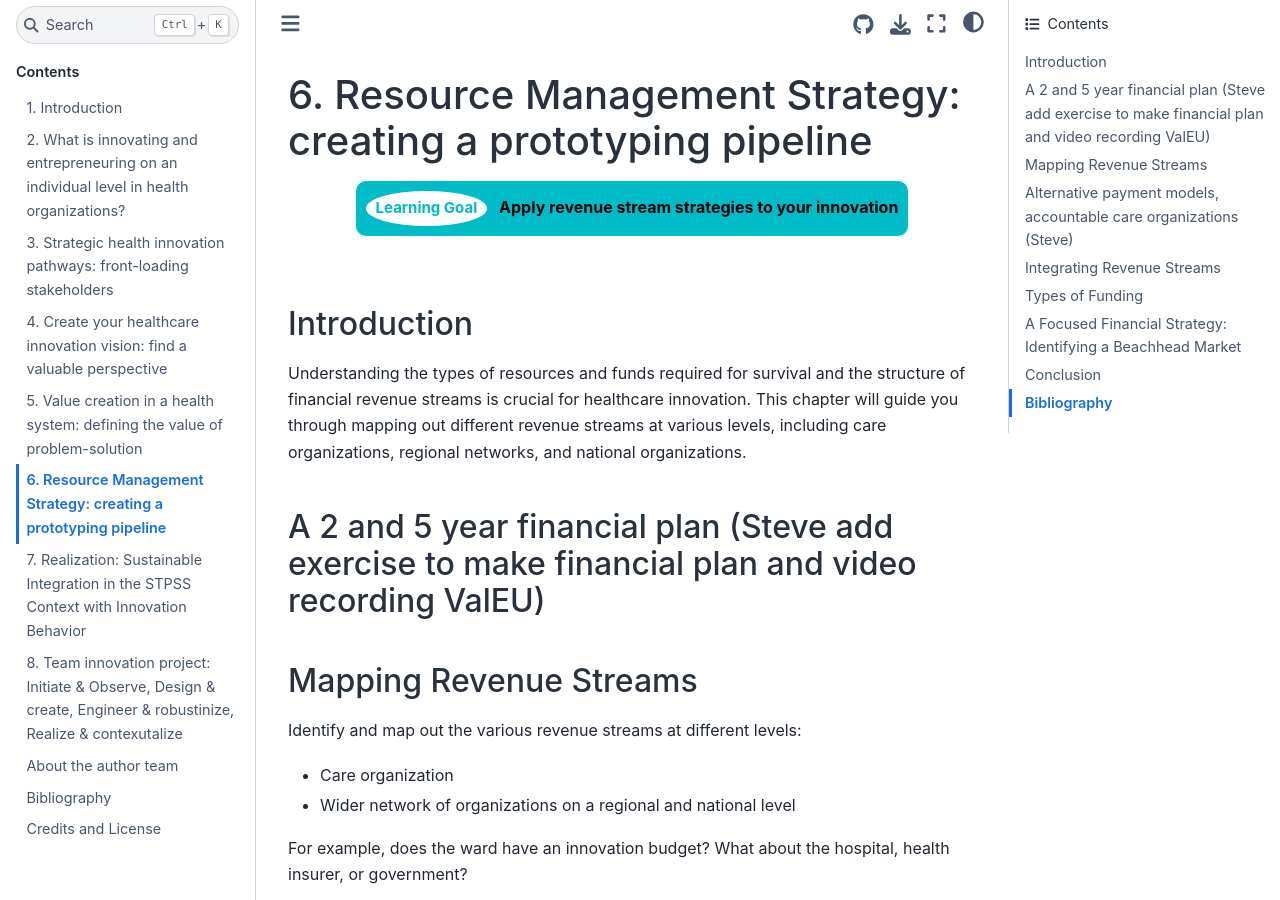
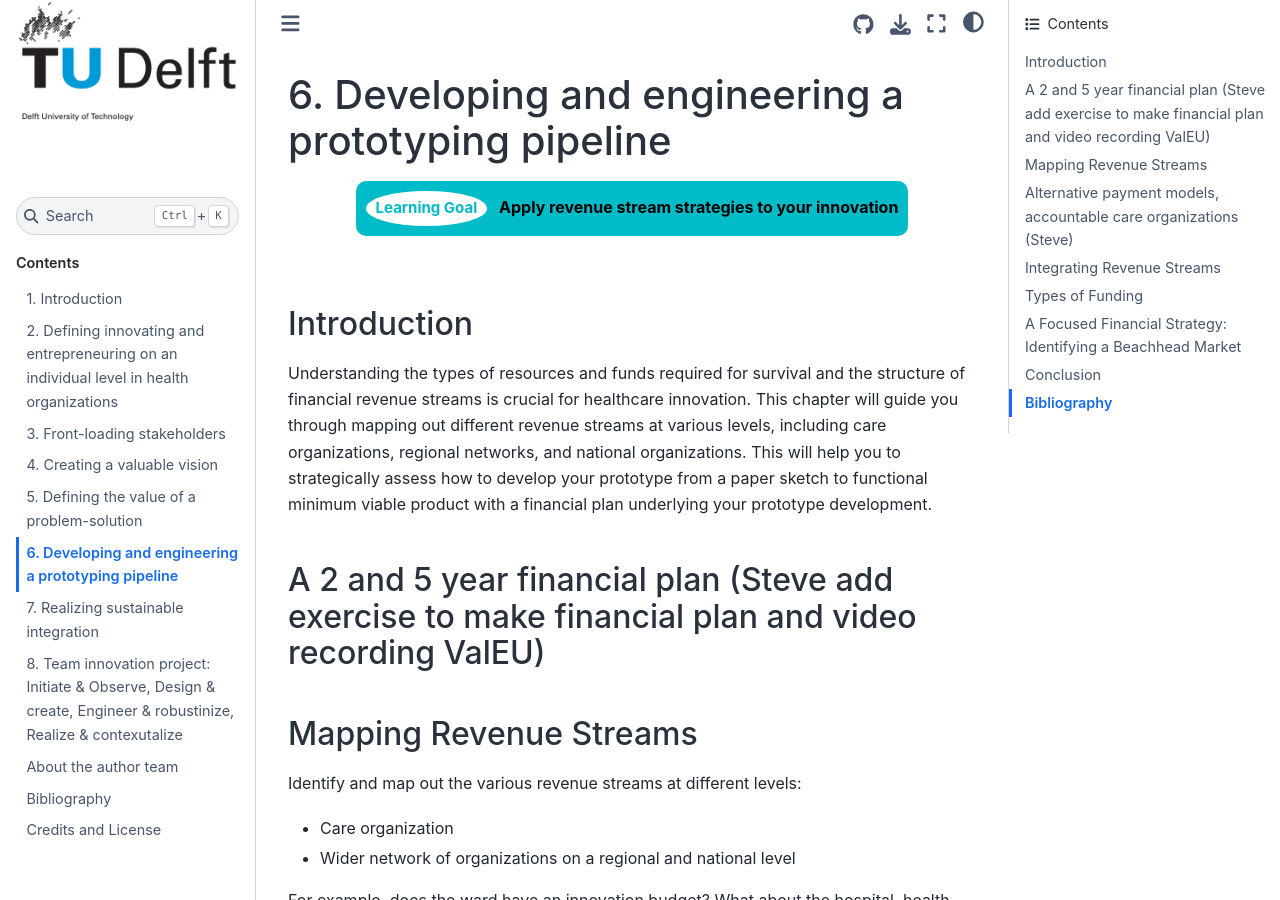
Before and after one commit to pietervandekerckhove/handbook-innovating-health, a Jupyter Book: the page built from book/chapters/07_resource_management.md, in a window 1280 px wide and 900 px high. Built offline with Jupyter Book 1.0.4 settings and Sphinx 7.4.7 and the Sphinx Book theme 1.1.4, drawn with Linux system fonts in a browser that asks for light colours; comment, search, counter and statistics services are not loaded; some of the changed text lies outside the part shown.

Commit message:
update titles

`````diff
--- a/book/chapters/03_innovating_definitions.md
+++ b/book/chapters/03_innovating_definitions.md
@@ -1,4 +1,4 @@
-# 2. What is innovating and entrepreneuring on an individual level in health organizations?
+# 2. Defining innovating and entrepreneuring on an individual level in health organizations
 
 <center>
   <div style="padding: 10px; background-color: #00BBC8; border-radius: 10px; display: inline-block; font-weight: bold; font-size: 16px; color: #000; position: relative;">
@@ -32,7 +32,7 @@
 ```
 ````
 
-## Key entrepreneurial behaviors in healthcare
+## Develop key steps for integration
 Different stakeholders in the health system can be entrepreneurial and many of them already show entrepreneurial behavior. On an individual level care professionals are constantly collaborating to improve the health of people and they are doing that in an entrepreneurial way.
 
 Fundamentally it is about the mindset of people looking for the problem of people (in a preventive or curative setting) and wanting to do something about that. This is a very fuzzy concept to define, but you can notice when care professionals are going beyond their comfort zone to look for the best treatment there is for patients they are connecting ideas, people and the organization and move that to a new context, which changes and incorporates that change.
--- a/book/chapters/04_stakeholders.md
+++ b/book/chapters/04_stakeholders.md
@@ -1,4 +1,4 @@
-# 3. Strategic health innovation pathways: front-loading stakeholders
+# 3. Front-loading stakeholders
 
 
 <center>
--- a/book/chapters/05_new_creating_vision.md
+++ b/book/chapters/05_new_creating_vision.md
@@ -1,4 +1,4 @@
-# 4. Create your healthcare innovation vision: find a valuable perspective
+# 4. Creating a valuable vision
 
 <center>
   <div style="padding: 10px; background-color: #00BBC8; border-radius: 10px; display: inline-block; font-weight: bold; font-size: 16px; color: #000; position: relative;">
--- a/book/chapters/06_value_in_healthsystem.md
+++ b/book/chapters/06_value_in_healthsystem.md
@@ -1,4 +1,4 @@
-# 5. Value creation in a health system: defining the value of problem-solution
+# 5. Defining the value of a problem-solution
 
 <center>
   <div style="padding: 10px; background-color: #00BBC8; border-radius: 10px; display: inline-block; font-weight: bold; font-size: 16px; color: #000; position: relative;">
--- a/book/chapters/07_resource_management.md
+++ b/book/chapters/07_resource_management.md
@@ -1,4 +1,4 @@
-# 6. Resource Management Strategy: creating a prototyping pipeline
+# 6. Developing and engineering a prototyping pipeline
 
 <center>
   <div style="padding: 10px; background-color: #00BBC8; border-radius: 10px; display: inline-block; font-weight: bold; font-size: 16px; color: #000; position: relative;">
@@ -10,7 +10,7 @@
 
 ## Introduction
 
-Understanding the types of resources and funds required for survival and the structure of financial revenue streams is crucial for healthcare innovation. This chapter will guide you through mapping out different revenue streams at various levels, including care organizations, regional networks, and national organizations.
+Understanding the types of resources and funds required for survival and the structure of financial revenue streams is crucial for healthcare innovation. This chapter will guide you through mapping out different revenue streams at various levels, including care organizations, regional networks, and national organizations. This will help you to strategically assess how to develop your prototype from a paper sketch to functional minimum viable product with a financial plan underlying your prototype development.
 
 ## A 2 and 5 year financial plan (Steve add exercise to make financial plan and video recording ValEU)
 
--- a/book/chapters/08_embedding_innovation.md
+++ b/book/chapters/08_embedding_innovation.md
@@ -1,4 +1,4 @@
-# 7. Realization: Sustainable Integration in the STPSS Context with Innovation Behavior
+# 7. Realizing sustainable integration
 
 <center>
   <div style="padding: 10px; background-color: #00BBC8; border-radius: 10px; display: inline-block; font-weight: bold; font-size: 16px; color: #000; position: relative;">
`````
